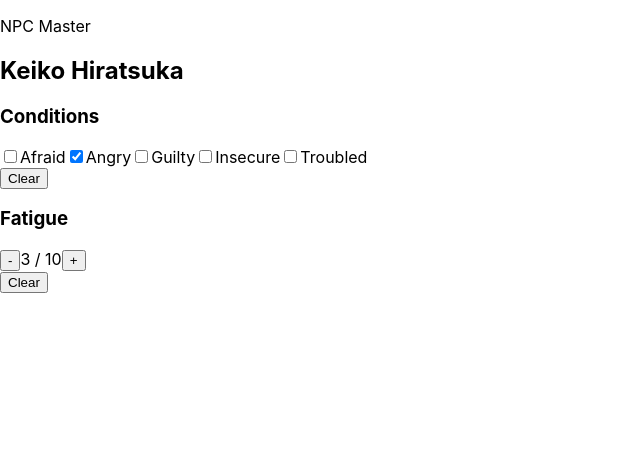
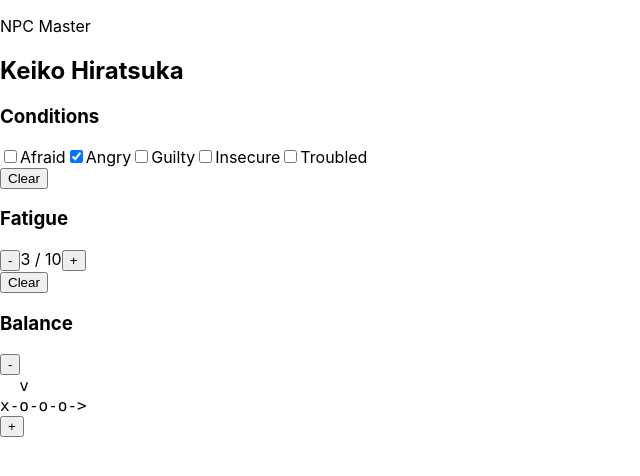
Before and after one commit to carterwonnacott/atlarpg_gmhelper, a React (Create React App) app: page / in a window 1280 px wide. Shown: the top 476 px of the page, without its empty margins (0-640 px from the left). Built offline with nearby package versions, Linux system fonts and the light colour scheme.

Commit message:
complete functionality of BalanceCard

```diff
--- /dev/null
+++ b/src/npc/components/BalanceTile.js
@@ -0,0 +1,79 @@
+import React from 'react'
+
+class BalanceTile extends React.Component {
+    constructor(props) {
+        super();
+        this.state = {
+            ...this.state,
+            ...props,
+        };
+        this.state = {
+            ...this.state,
+            balanceString: this._generateBalanceString()
+        }
+    }
+
+    _generateBalanceString() {
+        var balanceString = '';
+        var balance = this.state.balance;
+        if (balance.center <= balance.max_balance) {
+            while (balanceString.length < balance.curr_balance * 2) {
+                balanceString += ' ';
+            }
+            balanceString += 'v\n';
+        }
+        for (var i = 0; i <= balance.max_balance; i++) {
+            if (balance.center > balance.max_balance || i === balance.center) balanceString += 'x';
+            else balanceString += 'o';
+            balanceString += '-';
+        }
+        balanceString += '>';
+        return balanceString;
+    }
+
+    _shiftBalanceDown() {
+        let balance = this.state.balance;
+        balance.curr_balance = balance.curr_balance === 0 ? 0 : balance.curr_balance - 1
+        this.setState({
+            ...this.state,
+            balance: balance,
+            baanceString: this._generateBalanceString()
+        });
+        this.render();
+    }
+
+    _shiftBalanceUp() {
+        let balance = this.state.balance;
+        if (balance.center > balance.max_balance) return;
+        balance.curr_balance++;
+        if (balance.curr_balance > balance.max_balance) {
+            balance.center++;
+            balance.curr_balance = balance.center;
+        }
+        this.setState({
+            ...this.state,
+            balance: balance,
+            balanceString: this._generateBalanceString()
+        });
+    }
+
+
+    render() {
+        return (
+            <div>
+                <h3>Balance</h3>
+                <button
+                onClick={() => this._shiftBalanceDown()}
+                >-</button>
+                <div>
+                <code style={{whiteSpace: 'pre-wrap'}}>{this.state.balanceString}</code>
+                </div>
+                <button
+                onClick={() => this._shiftBalanceUp()}
+                >+</button>
+            </div>
+        );
+    }
+}
+
+export default BalanceTile;
--- a/src/npc/components/NpcCard.js
+++ b/src/npc/components/NpcCard.js
@@ -1,6 +1,7 @@
 import React from 'react';
 import ConditionsTile from './ConditionsTile';
 import FatigueTile from './FatigueTile';
+import BalanceTile from './BalanceTile';
 
 class NpcCard extends React.Component {
     constructor() {
@@ -58,6 +59,9 @@ class NpcCard extends React.Component {
                     curr_fatigue={this.state.test_npc.curr_fatigue}
                     max_fatigue={this.state.test_npc.max_fatigue}
                 />
+                <BalanceTile
+                    balance={this.state.test_npc.balance}
+                />
             </div>
         );
     }
```
